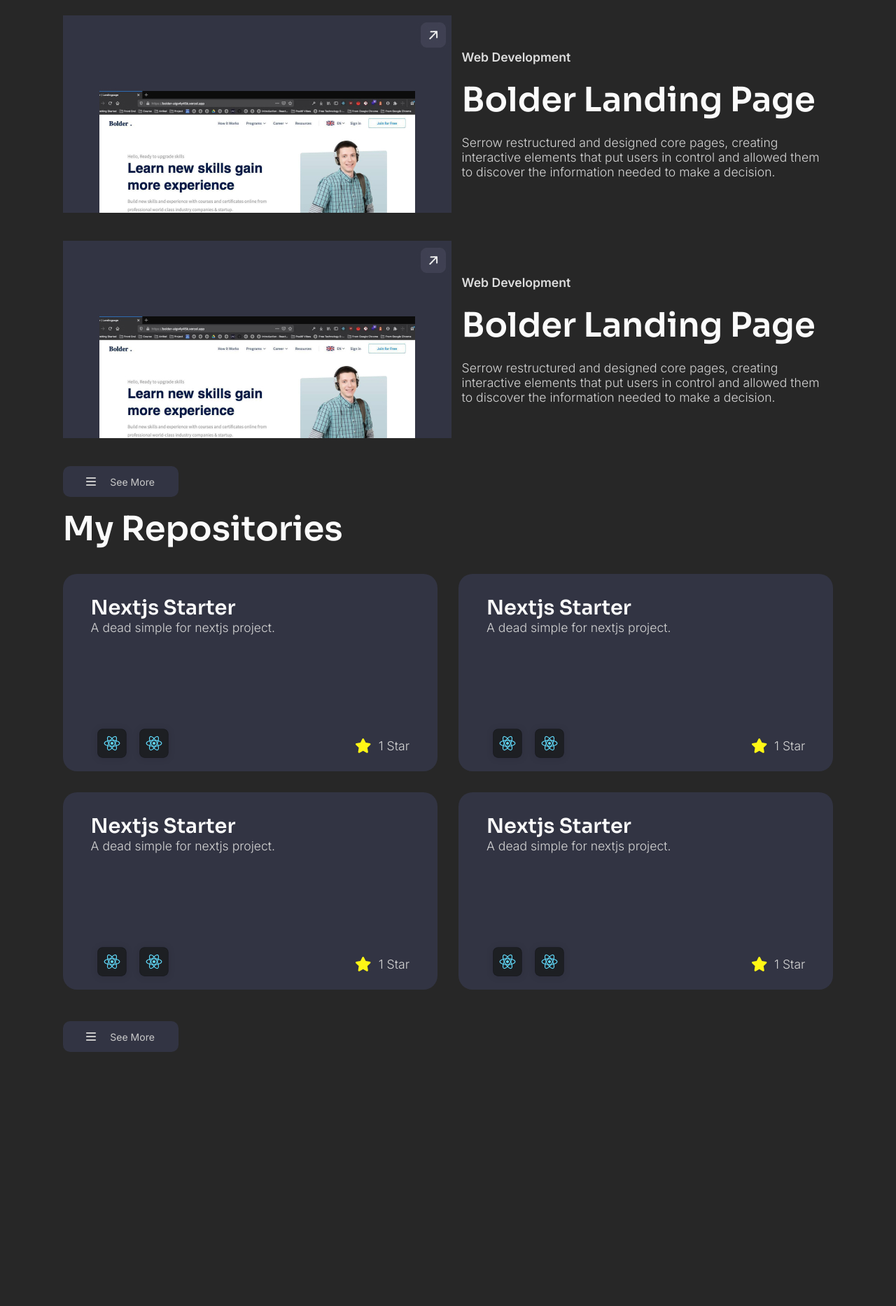
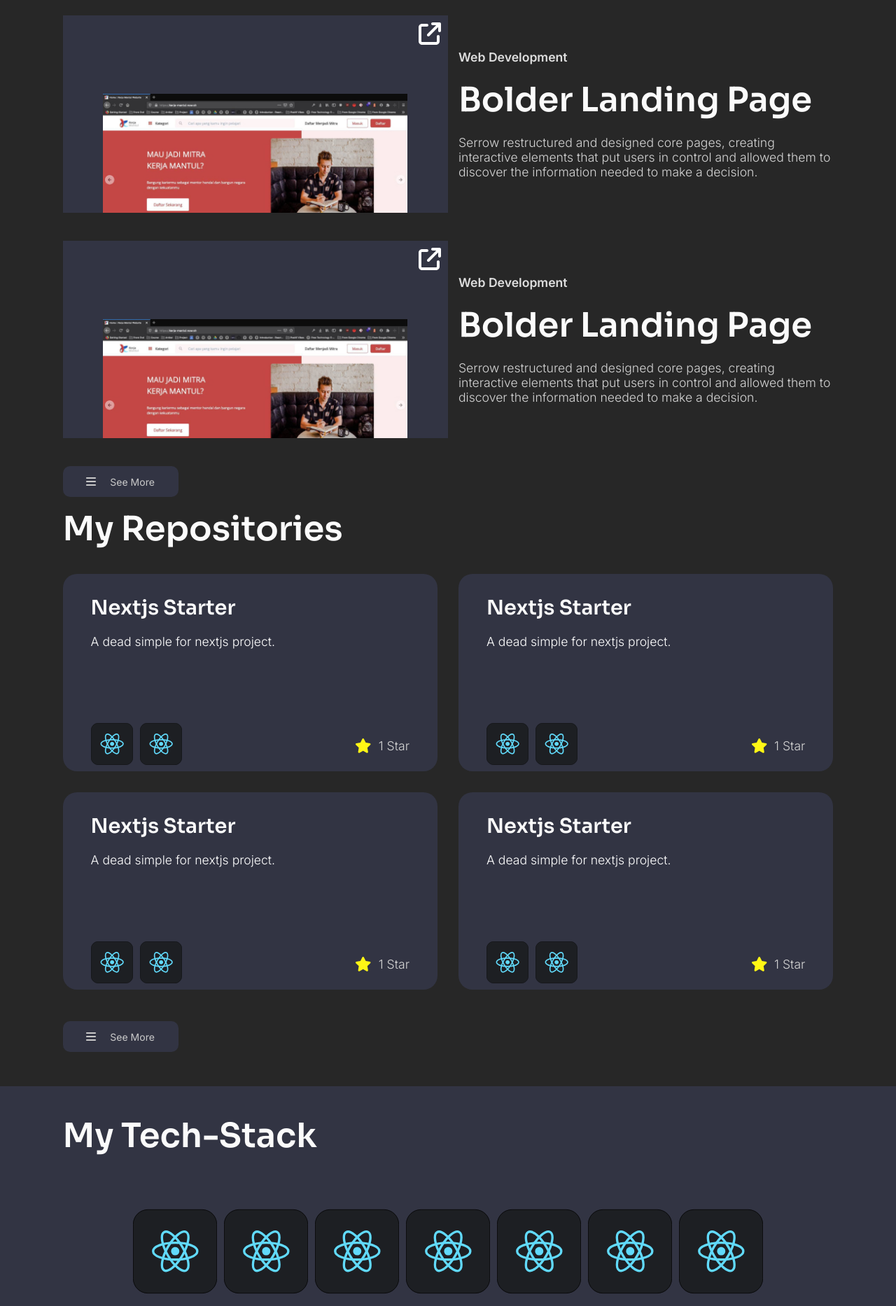
Before and after one commit to juanjacoboviera/frontend-portfolio, a React (Create React App) app: page / in a window 1280 px wide. Shown: the part 899-2765 px from the top of the page at 70% size. Before the commit the page ends 2451 px from the top, so only its background shows below. Built offline with nearby package versions, Linux system fonts and the light colour scheme.

Commit message:
add footer section component, html and styles structure

```diff
--- /dev/null
+++ b/src/footer/Footer.js
@@ -0,0 +1,32 @@
+import React from 'react'
+import './footer.css'
+import reactLogo from '../assets/reactjs.svg'
+
+const Footer = () => {
+  return (
+    <footer>
+        <h2 className='tech-stack-title'>My Tech-Stack</h2>
+        <div className="logos-container">
+            <div className="tech-logos">
+                <img src={reactLogo} alt="" width='118.21px' height='118.21px' />
+                <img src={reactLogo} alt="" width='118.21px' height='118.21px' />
+                <img src={reactLogo} alt="" width='118.21px' height='118.21px' />
+                <img src={reactLogo} alt="" width='118.21px' height='118.21px' />
+                <img src={reactLogo} alt="" width='118.21px' height='118.21px' />
+                <img src={reactLogo} alt="" width='118.21px' height='118.21px' />
+                <img src={reactLogo} alt="" width='118.21px' height='118.21px' />
+                <img src={reactLogo} alt="" width='118.21px' height='118.21px' />
+                <img src={reactLogo} alt="" width='118.21px' height='118.21px' />
+                <img src={reactLogo} alt="" width='118.21px' height='118.21px' />
+                <img src={reactLogo} alt="" width='118.21px' height='118.21px' />
+                <img src={reactLogo} alt="" width='118.21px' height='118.21px' />
+                <img src={reactLogo} alt="" width='118.21px' height='118.21px' />
+                <img src={reactLogo} alt="" width='118.21px' height='118.21px' />
+            </div>
+        </div>
+
+    </footer>
+  )
+}
+
+export default Footer
--- /dev/null
+++ b/src/footer/footer.css
@@ -0,0 +1,33 @@
+footer{
+    background-color: #323443;
+    height: 519px;
+    width: auto;
+}
+
+.tech-stack-title{
+    margin-top: 20px;
+}
+
+.logos-container{
+    display: flex;
+    justify-content: center;
+    align-items: center;
+    height: 400px;
+}
+
+.tech-logos{
+    display: grid;
+    grid-template-columns: repeat(7, 1fr);
+    justify-items: center;
+    align-content: center;
+    width: 900px;
+    height: auto;
+    gap: 10px;
+
+}
+
+.tech-logos *{
+    width: 100%;
+  height: 100%;
+    margin: 5px 5px;
+}
--- a/src/pages/Home.js
+++ b/src/pages/Home.js
@@ -5,6 +5,7 @@
 import Projects from '../projects/Projects'
 import Repo from '../repo/Repo'
 import SeeMoreBtn from '../seeMoreBtn/SeeMoreBtn'
+import Footer from '../footer/Footer'
 
 const Home = () => {
   return (
@@ -31,8 +32,8 @@
         <SeeMoreBtn/>
       </div>
     </section>
-
    </main>
+   <Footer/>
     </>
   )
 }
--- a/src/projects/Projects.js
+++ b/src/projects/Projects.js
@@ -1,10 +1,17 @@
 import React from 'react'
 import "./projects.css"
-import Img from '../assets/project.jpg'
+import thumbnail from '../assets/thumbnail.jpg'
+import { FontAwesomeIcon } from '@fortawesome/react-fontawesome'
+import { faArrowUpRightFromSquare } from '@fortawesome/free-solid-svg-icons'
+
 const projects = () => {
   return (
         <div className="project-container">
-            <img src={Img} alt="" />
+        <div className="project-thumbnail-container">
+        <FontAwesomeIcon icon={faArrowUpRightFromSquare} className='projectLink-btn'/>
+            <img src={thumbnail} max-width='443px' height='170px' alt="" />
+
+        </div>
         <div className="project-details">
             <h4>Web Development</h4>
             <h2>Bolder Landing Page</h2>
--- a/src/projects/projects.css
+++ b/src/projects/projects.css
@@ -4,6 +4,16 @@
     margin: 20px 0 40px 0;
     display: grid;
     grid-template-columns: 1fr 1fr;
+}
+
+.project-thumbnail-container{
+    display: flex;
+    flex-direction: column;
+    justify-content: space-between;
+    align-items: center;
+    max-width: 555px;
+    height: 282px;
+    background-color: #323443;
 }
 
 .project-details{
@@ -18,3 +28,11 @@
 .project-details * {
     margin: 10px 0;
 }
+
+.projectLink-btn{
+    justify-self: flex-start;
+    align-self: self-end;
+    color: white;
+    font-size: 32px;
+    margin: 10px 10px 0 10px;
+}
--- a/src/repo/repo.css
+++ b/src/repo/repo.css
@@ -24,9 +24,18 @@
     align-items: center;
 }
 
+.repo-techStack *{
+    margin-right: 10px;
+}
+
 .repo-rating{
     display: flex;
     flex-direction: row;
     justify-content: center;
     align-items: center;
 }
+
+.repo-description p{
+    margin: 20px 0;
+    color: white;
+}
--- a/src/style.css
+++ b/src/style.css
@@ -5,7 +5,6 @@
   margin: 0;
   box-sizing: border-box;
   font-family: 'Inter', sans-serif;
-  /* font-family: 'Sora', sans-serif; */
   -webkit-font-smoothing: antialiased;
   -moz-osx-font-smoothing: grayscale;
   font-size: 16px;
@@ -13,7 +12,18 @@
 
 body{
   background-color: #272727;
+}
+
+header{
   margin: 0 7vw;
+}
+
+main{
+  margin: 0 7vw;
+}
+
+footer{
+  padding: 20px 7vw;
 }
 
 
```
Also changed, not shown: src/assets/reactjs.svg, src/assets/thumbnail.jpg (added).
